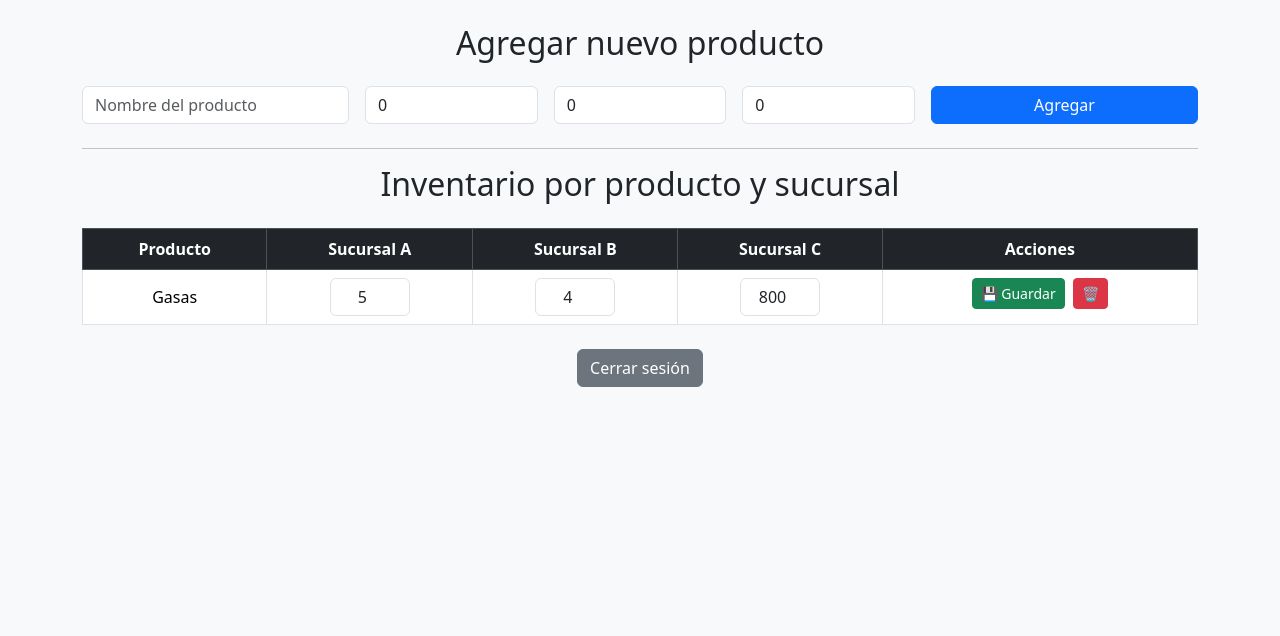
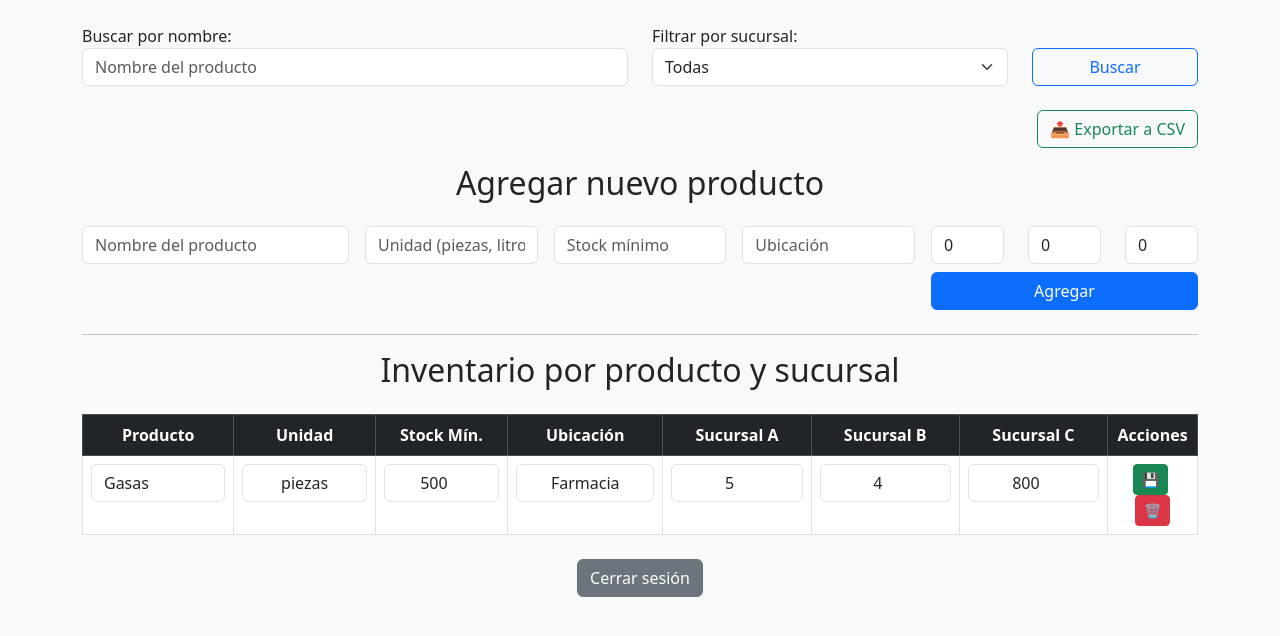
Before and after one commit to AlbertoMGo/inventario-despacho, a Flask app: page /editar in a window 1280 px wide. Shown: the top 636 px of the page. Run offline with Flask 3, Linux system fonts and the light colour scheme; a user stored in the database is signed in; data comes from the database, SQL or seed files in the repository; both versions use the stored data as it was after the commit.

Commit message:
Actualización: eliminación funcional, filtros, exportación CSV

```diff
--- a/app.py
+++ b/app.py
@@ -1,6 +1,8 @@
-from flask import Flask, render_template, redirect, url_for, request
+from flask import Flask, render_template, redirect, url_for, request, Response
 from flask_login import LoginManager, UserMixin, login_user, logout_user, login_required
 import sqlite3, os
+import csv
+import io
 
 app = Flask(__name__)
 app.secret_key = 'inventario-secreto'
@@ -22,10 +24,21 @@ def get_db():
     conn.row_factory = sqlite3.Row
     return conn
 
-# Crear la base de datos si no existe
+# Crear base de datos con campos adicionales si no existe
 if not os.path.exists("inventario.db"):
     conn = sqlite3.connect("inventario.db")
-    conn.execute("CREATE TABLE productos (id INTEGER PRIMARY KEY, nombre TEXT, sucursal_a INT, sucursal_b INT, sucursal_c INT)")
+    conn.execute("""
+        CREATE TABLE productos (
+            id INTEGER PRIMARY KEY AUTOINCREMENT,
+            nombre TEXT NOT NULL,
+            unidad TEXT,
+            stock_minimo INTEGER DEFAULT 0,
+            ubicacion TEXT,
+            sucursal_a INTEGER DEFAULT 0,
+            sucursal_b INTEGER DEFAULT 0,
+            sucursal_c INTEGER DEFAULT 0
+        )
+    """)
     conn.execute("CREATE TABLE users (id TEXT PRIMARY KEY, password TEXT)")
     conn.execute("INSERT INTO users (id, password) VALUES ('admin', 'admin123')")
     conn.commit()
@@ -58,6 +71,7 @@ def logout():
 @login_required
 def editar():
     conn = get_db()
+
     if request.method == 'POST':
         form = request.form
         accion = form.get('accion')
@@ -67,45 +81,91 @@ def editar():
             conn.execute("DELETE FROM productos WHERE id=?", (producto_id,))
             conn.commit()
 
-        elif accion in ['a_up', 'a_down', 'b_up', 'b_down', 'c_up', 'c_down']:
+        elif accion == 'guardar':
             producto_id = form['producto_id']
-            producto = conn.execute("SELECT * FROM productos WHERE id=?", (producto_id,)).fetchone()
-            a = producto['sucursal_a']
-            b = producto['sucursal_b']
-            c = producto['sucursal_c']
-
-            match accion:
-                case 'a_up': a += 1
-                case 'a_down': a = max(0, a - 1)
-                case 'b_up': b += 1
-                case 'b_down': b = max(0, b - 1)
-                case 'c_up': c += 1
-                case 'c_down': c = max(0, c - 1)
-
-            conn.execute("UPDATE productos SET sucursal_a=?, sucursal_b=?, sucursal_c=? WHERE id=?",
-                         (a, b, c, producto_id))
+            conn.execute("""
+                UPDATE productos
+                SET nombre=?, unidad=?, stock_minimo=?, ubicacion=?, sucursal_a=?, sucursal_b=?, sucursal_c=?
+                WHERE id=?
+            """, (
+                form['nombre'],
+                form['unidad'],
+                int(form['stock_minimo']),
+                form['ubicacion'],
+                int(form['a']),
+                int(form['b']),
+                int(form['c']),
+                producto_id
+            ))
             conn.commit()
 
-        elif accion == 'guardar':
-            producto_id = form['producto_id']
-            a = int(form['a'])
-            b = int(form['b'])
-            c = int(form['c'])
-            conn.execute("UPDATE productos SET sucursal_a=?, sucursal_b=?, sucursal_c=? WHERE id=?",
-                         (a, b, c, producto_id))
-            conn.commit()
-
-        else:
-            nombre = form['nombre']
-            a = form['a']
-            b = form['b']
-            c = form['c']
-            conn.execute("INSERT INTO productos (nombre, sucursal_a, sucursal_b, sucursal_c) VALUES (?, ?, ?, ?)",
-                         (nombre, a, b, c))
+        elif accion == 'agregar':
+            conn.execute("""
+                INSERT INTO productos (nombre, unidad, stock_minimo, ubicacion, sucursal_a, sucursal_b, sucursal_c)
+                VALUES (?, ?, ?, ?, ?, ?, ?)
+            """, (
+                form['nombre'],
+                form['unidad'],
+                int(form['stock_minimo']),
+                form['ubicacion'],
+                int(form['a']),
+                int(form['b']),
+                int(form['c'])
+            ))
             conn.commit()
 
     productos = conn.execute("SELECT * FROM productos").fetchall()
-    return render_template("editar.html", productos=productos)
+
+    buscar = request.args.get('buscar', '').lower()
+    sucursal = request.args.get('sucursal', '').lower()
+
+    if buscar:
+        productos = [p for p in productos if buscar in p["nombre"].lower()]
+    if sucursal == 'a':
+        productos = [p for p in productos if p["sucursal_a"] > 0]
+    elif sucursal == 'b':
+        productos = [p for p in productos if p["sucursal_b"] > 0]
+    elif sucursal == 'c':
+        productos = [p for p in productos if p["sucursal_c"] > 0]
+
+    alertas = [p for p in productos if p["sucursal_a"] + p["sucursal_b"] + p["sucursal_c"] < p["stock_minimo"]]
+
+    return render_template("editar.html", productos=productos, alertas=alertas)
+
+@app.route('/exportar_csv')
+@login_required
+def exportar_csv():
+    conn = get_db()
+    productos = conn.execute("SELECT * FROM productos").fetchall()
+
+    # Aplicar filtros como en /editar
+    buscar = request.args.get('buscar', '').lower()
+    sucursal = request.args.get('sucursal', '').lower()
+
+    if buscar:
+        productos = [p for p in productos if buscar in p["nombre"].lower()]
+    if sucursal == 'a':
+        productos = [p for p in productos if p["sucursal_a"] > 0]
+    elif sucursal == 'b':
+        productos = [p for p in productos if p["sucursal_b"] > 0]
+    elif sucursal == 'c':
+        productos = [p for p in productos if p["sucursal_c"] > 0]
+
+    # Crear CSV en memoria
+    output = io.StringIO()
+    writer = csv.writer(output)
+    writer.writerow(['ID', 'Nombre', 'Unidad', 'Stock Mínimo', 'Ubicación', 'Sucursal A', 'Sucursal B', 'Sucursal C'])
+
+    for p in productos:
+        writer.writerow([
+            p['id'], p['nombre'], p['unidad'], p['stock_minimo'], p['ubicacion'],
+            p['sucursal_a'], p['sucursal_b'], p['sucursal_c']
+        ])
+
+    output.seek(0)
+    return Response(output, mimetype='text/csv', headers={
+        "Content-Disposition": "attachment; filename=inventario.csv"
+    })
 
 if __name__ == "__main__":
     app.run(debug=True)
--- a/templates/editar.html
+++ b/templates/editar.html
@@ -8,32 +8,91 @@
 <body class="bg-light">
 <div class="container py-4">
 
+<form method="GET" class="row mb-4 align-items-end">
+  <div class="col-md-6">
+    <label>Buscar por nombre:</label>
+    <input type="text" name="buscar" class="form-control" placeholder="Nombre del producto" value="{{ request.args.get('buscar', '') }}">
+  </div>
+  <div class="col-md-4">
+    <label>Filtrar por sucursal:</label>
+    <select name="sucursal" class="form-select">
+      <option value="">Todas</option>
+      <option value="a" {% if request.args.get('sucursal') == 'a' %}selected{% endif %}>Sucursal A</option>
+      <option value="b" {% if request.args.get('sucursal') == 'b' %}selected{% endif %}>Sucursal B</option>
+      <option value="c" {% if request.args.get('sucursal') == 'c' %}selected{% endif %}>Sucursal C</option>
+    </select>
+  </div>
+  <div class="col-md-2">
+    <button type="submit" class="btn btn-outline-primary w-100">Buscar</button>
+  </div>
+</form>
+
+<div class="text-end mb-3">
+  <a class="btn btn-outline-success" href="{{ url_for('exportar_csv', buscar=request.args.get('buscar', ''), sucursal=request.args.get('sucursal', '')) }}">📤 Exportar a CSV</a>
+</div>
+
+
   <h2 class="text-center mb-4">Agregar nuevo producto</h2>
   <form method="POST" class="row g-3 mb-4">
+    <input type="hidden" name="accion" value="agregar">
+
     <div class="col-md-3">
       <input name="nombre" class="form-control" placeholder="Nombre del producto" required>
     </div>
     <div class="col-md-2">
-      <input name="a" type="number" class="form-control" value="0" placeholder="Sucursal A">
+      <input name="unidad" class="form-control" placeholder="Unidad (piezas, litros)">
     </div>
     <div class="col-md-2">
-      <input name="b" type="number" class="form-control" value="0" placeholder="Sucursal B">
+      <input name="stock_minimo" type="number" class="form-control" placeholder="Stock mínimo">
     </div>
     <div class="col-md-2">
-      <input name="c" type="number" class="form-control" value="0" placeholder="Sucursal C">
+      <input name="ubicacion" class="form-control" placeholder="Ubicación">
     </div>
     <div class="col-md-3">
-      <button type="submit" class="btn btn-primary w-100">Agregar</button>
+      <div class="row">
+        <div class="col"><input name="a" type="number" class="form-control" value="0" placeholder="Sucursal A"></div>
+        <div class="col"><input name="b" type="number" class="form-control" value="0" placeholder="Sucursal B"></div>
+        <div class="col"><input name="c" type="number" class="form-control" value="0" placeholder="Sucursal C"></div>
+      </div>
+      <button type="submit" class="btn btn-primary mt-2 w-100">Agregar</button>
     </div>
   </form>
 
   <hr>
+{% if alertas %}
+  <h3 class="text-center mb-3 text-danger">⚠ Productos con bajo inventario</h3>
+  <table class="table table-sm table-bordered table-hover text-center bg-white mb-5">
+    <thead class="table-danger">
+      <tr>
+        <th>Producto</th>
+        <th>Total</th>
+        <th>Stock mínimo</th>
+        <th>Unidad</th>
+        <th>Ubicación</th>
+      </tr>
+    </thead>
+    <tbody>
+      {% for p in alertas %}
+      <tr>
+        <td>{{ p.nombre }}</td>
+        <td>{{ p.sucursal_a + p.sucursal_b + p.sucursal_c }}</td>
+        <td>{{ p.stock_minimo }}</td>
+        <td>{{ p.unidad }}</td>
+        <td>{{ p.ubicacion }}</td>
+      </tr>
+      {% endfor %}
+    </tbody>
+  </table>
+{% endif %}
 
 <h2 class="text-center mb-4">Inventario por producto y sucursal</h2>
 <table class="table table-bordered table-hover text-center bg-white">
   <thead class="table-dark">
     <tr>
       <th>Producto</th>
+      <th>Unidad</th>
+      <th>Stock Mín.</th>
+      <th>Ubicación</th>
       <th>Sucursal A</th>
       <th>Sucursal B</th>
       <th>Sucursal C</th>
@@ -42,28 +101,43 @@
   </thead>
   <tbody>
     {% for p in productos %}
-      <tr>
-        <form method="POST">
-          <input type="hidden" name="producto_id" value="{{ p.id }}">
-          <input type="hidden" name="accion" value="guardar">
-
-          <td class="align-middle">{{ p.nombre }}</td>
+    {% set total = p.sucursal_a + p.sucursal_b + p.sucursal_c %}
+    {% set alerta = total < p.stock_minimo %}
+    <tr class="{% if alerta %}table-danger{% endif %}">
+      <td><input name="nombre" value="{{ p.nombre }}" class="form-control" readonly></td>
+      <td><input name="unidad" value="{{ p.unidad }}" class="form-control text-center" readonly></td>
+      <td><input name="stock_minimo" type="number" value="{{ p.stock_minimo }}" class="form-control text-center" readonly></td>
+      <td><input name="ubicacion" value="{{ p.ubicacion }}" class="form-control text-center" readonly></td>
+      <td><input name="a" type="number" value="{{ p.sucursal_a }}" class="form-control text-center" readonly></td>
+      <td><input name="b" type="number" value="{{ p.sucursal_b }}" class="form-control text-center" readonly></td>
+      <td><input name="c" type="number" value="{{ p.sucursal_c }}" class="form-control text-center" readonly></td>
 
       <td>
-            <input name="a" type="number" value="{{ p.sucursal_a }}" class="form-control text-center" style="width: 80px; margin: auto;">
+        {% if alerta %}
+          <span class="badge bg-danger mb-1">⚠ Bajo stock</span><br>
+        {% endif %}
+
+        <!-- Formulario para guardar -->
+        <form method="POST" style="display: inline;">
+          <input type="hidden" name="accion" value="guardar">
+          <input type="hidden" name="producto_id" value="{{ p.id }}">
+          <input type="hidden" name="nombre" value="{{ p.nombre }}">
+          <input type="hidden" name="unidad" value="{{ p.unidad }}">
+          <input type="hidden" name="stock_minimo" value="{{ p.stock_minimo }}">
+          <input type="hidden" name="ubicacion" value="{{ p.ubicacion }}">
+          <input type="hidden" name="a" value="{{ p.sucursal_a }}">
+          <input type="hidden" name="b" value="{{ p.sucursal_b }}">
+          <input type="hidden" name="c" value="{{ p.sucursal_c }}">
+          <button type="submit" class="btn btn-sm btn-success me-1">💾</button>
+        </form>
+
+        <!-- Formulario para eliminar -->
+        <form method="POST" style="display: inline;">
+          <input type="hidden" name="accion" value="eliminar">
+          <input type="hidden" name="producto_id" value="{{ p.id }}">
+          <button type="submit" class="btn btn-sm btn-danger">🗑️</button>
+        </form>
       </td>
-          <td>
-            <input name="b" type="number" value="{{ p.sucursal_b }}" class="form-control text-center" style="width: 80px; margin: auto;">
-          </td>
-          <td>
-            <input name="c" type="number" value="{{ p.sucursal_c }}" class="form-control text-center" style="width: 80px; margin: auto;">
-          </td>
-
-          <td>
-            <button class="btn btn-sm btn-success me-1">💾 Guardar</button>
-            <button class="btn btn-sm btn-danger" name="accion" value="eliminar">🗑️</button>
-          </td>
-        </form>
     </tr>
     {% endfor %}
   </tbody>
```
Also changed, not shown: inventario.db. Lines whose indentation alone changed are shown as unchanged.
